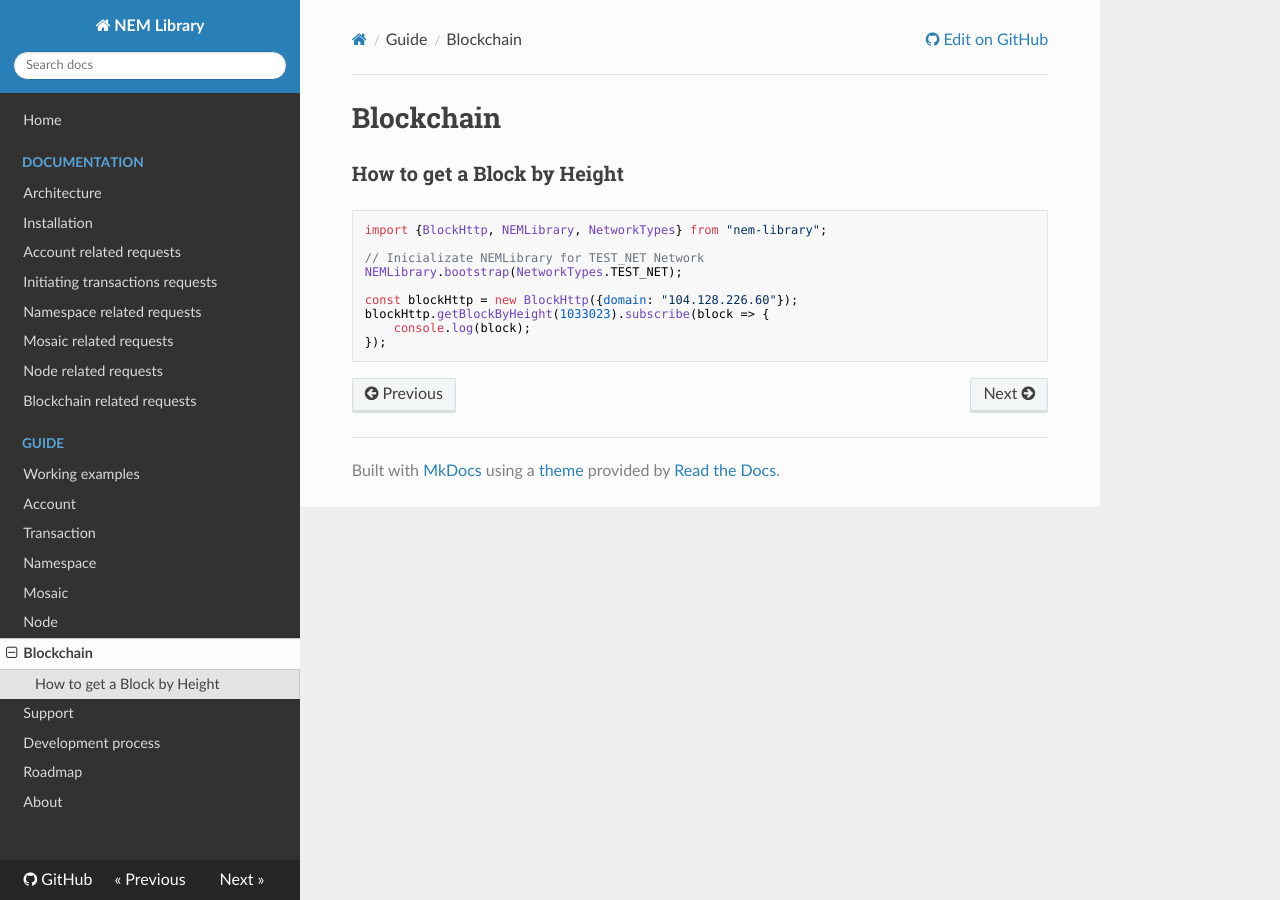
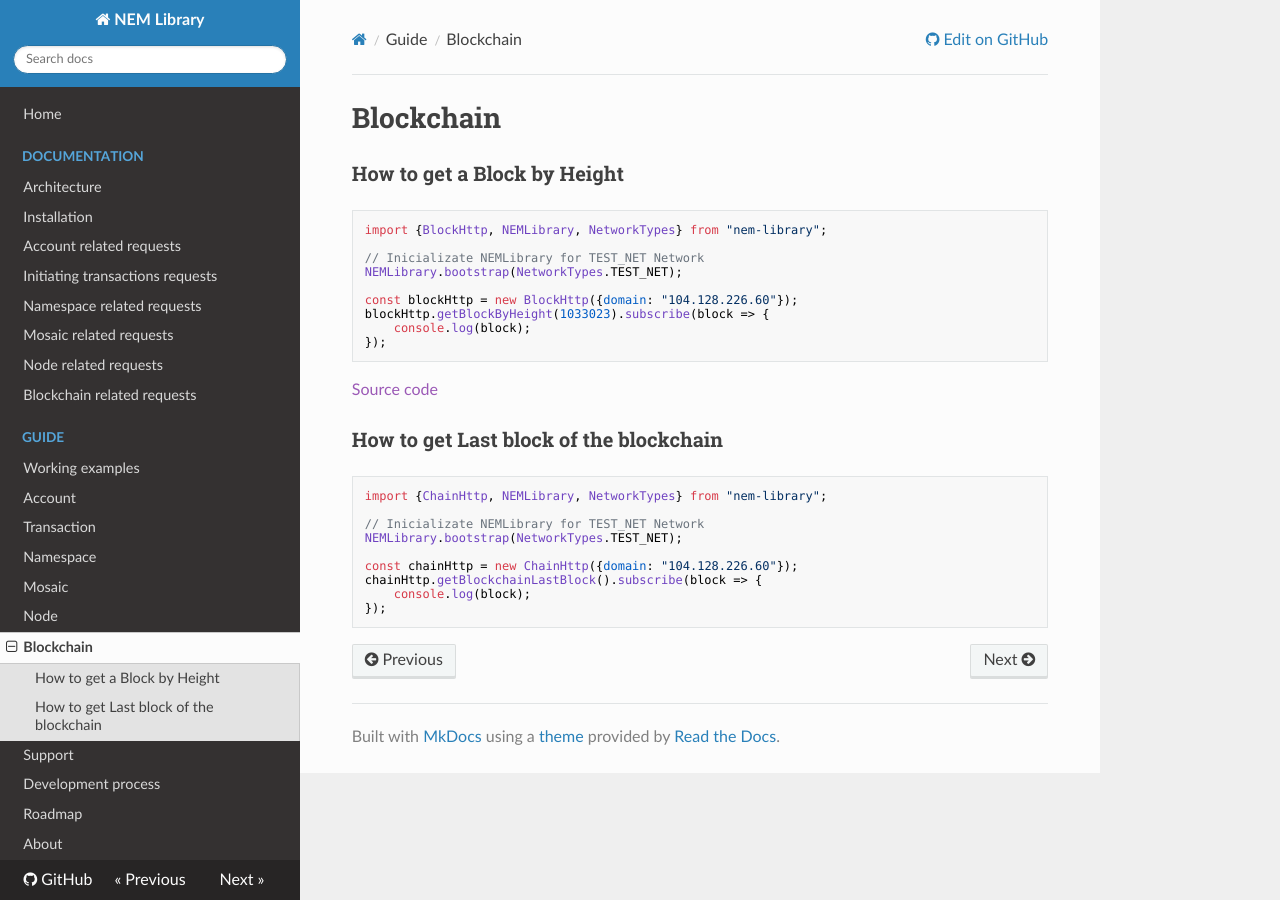
Before and after one commit to takahser/nem-library-docs, an MkDocs documentation site: the page built from docs/guide/blockchain.md, in a window 1280 px wide. Built offline with MkDocs 1.6.1, drawn with Linux system fonts in a browser that asks for light colours; nearby versions of some CDN libraries; old or Windows-style settings are respelled for this version of MkDocs.

Commit message:
ADDED chain example

````diff
--- a/docs/guide/blockchain.md
+++ b/docs/guide/blockchain.md
@@ -13,3 +13,19 @@
     console.log(block);
 });
 ```
+[Source code]()
+
+
+### How to get Last block of the blockchain
+
+```typescript
+import {ChainHttp, NEMLibrary, NetworkTypes} from "nem-library";
+
+// Inicializate NEMLibrary for TEST_NET Network
+NEMLibrary.bootstrap(NetworkTypes.TEST_NET);
+
+const chainHttp = new ChainHttp({domain: "104.128.226.60"});
+chainHttp.getBlockchainLastBlock().subscribe(block => {
+    console.log(block);
+});
+```
````
